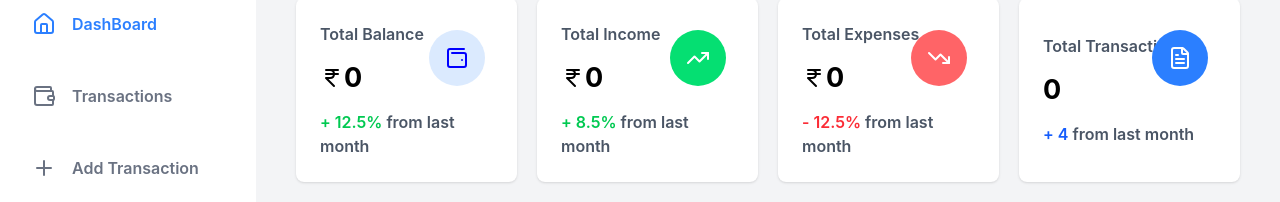
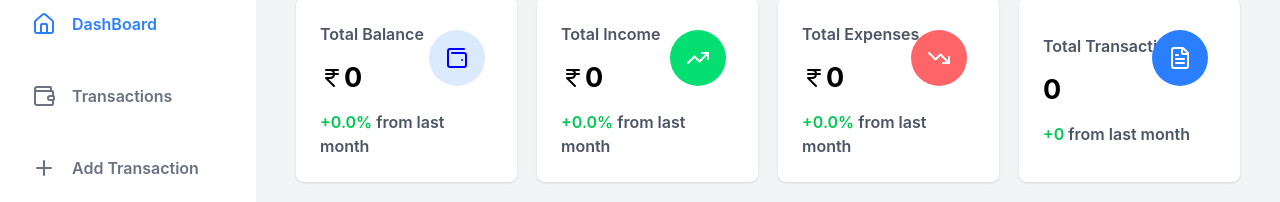
Before and after one commit to Asmit-06/Expense-Tracker, a React app in the folder frontend/: page / in a window 1280 px wide. Shown: the part 124-326 px from the top of the page. Built offline with nearby package versions, Linux system fonts and the light colour scheme; no server answers; the HTML template or start-up script is replaced by a standard one.

Commit message:
add transaction limits and enhance summary statistics in components

```diff
--- a/frontend/src/components/AddTransactionModal.jsx
+++ b/frontend/src/components/AddTransactionModal.jsx
@@ -84,6 +84,7 @@ export function AddTransactionModal({ closeModal, fetchTransactions,selectedTran
             placeholder="Amount"
             className="border p-2 rounded"
             min={1}
+            max={9999999}
             name="amount"
             value = {formData.amount}
             onChange={handleChange}
--- a/frontend/src/components/Header.jsx
+++ b/frontend/src/components/Header.jsx
@@ -1,12 +1,12 @@
 import { Plus } from "lucide-react";
-export function Header({toggleModal}) {
+export function Header({toggleModal,handleAddTransaction}) {
   return (
     <div className="flex items-center justify-between">
       <h1 className="text-3xl font-bold">Dashboard</h1>
       <button className="bg-[#4B5CEE]  text-gray-100 px-6 py-4 rounded-[10px] cursor-pointer">
         <div className="flex gap-2">
           <Plus className="size-6" strokeWidth={2} />
-          <p className="text-[17px]" onClick={toggleModal} >Add Transaction</p>
+          <p className="text-[17px]" onClick={handleAddTransaction} >Add Transaction</p>
         </div>
       </button>
     </div>
--- a/frontend/src/components/Sidebar.jsx
+++ b/frontend/src/components/Sidebar.jsx
@@ -9,7 +9,7 @@ import {
 } from "lucide-react";
 
 import { useState } from "react";
-export function Sidebar({toggleModal,balance}) {
+export function Sidebar({toggleModal,balance,handleAddTransaction}) {
   const [active, setActive] = useState(0);
   const handleActive = (index) => {
 
@@ -55,7 +55,7 @@ export function Sidebar({toggleModal,balance}) {
           }
           onClick={()=>handleActive(2)}>
           <Plus className=" size-6 " strokeWidth={2} />
-          <h2 className="text-[16px]" onClick={toggleModal}>Add Transaction</h2>
+          <h2 className="text-[16px]" onClick={handleAddTransaction}>Add Transaction</h2>
         </div>
         <div className={
             active ===3
--- a/frontend/src/components/StatCard.jsx
+++ b/frontend/src/components/StatCard.jsx
@@ -1,5 +1,5 @@
 import { IndianRupee, Wallet2, TrendingUp, TrendingDown ,FileText} from "lucide-react";
-export function StatCard({income, expense, balance,totalNoOfTransactions}) {
+export function StatCard({income, expense, balance,totalNoOfTransactions,monthlyIncomePercentage,monthlyExpensePercentage,monthlyBalancePercentage,transactionDiff}) {
   return (
     <>
       <div className="stat-card  bg-white shadow-sm  rounded-lg p-6 flex  gap-4 items-center relative">
@@ -13,8 +13,10 @@ export function StatCard({income, expense, balance,totalNoOfTransactions}) {
           </div>
 
           <p className="font-semibold text-gray-600">
-            <span className="text-green-500 font-semibold">+ 12.5% </span> from
-            last month{" "}
+            <span className={`font-semibold ${monthlyBalancePercentage >=0 ? "text-green-500":"text-red-500"}`}>
+            {monthlyBalancePercentage >= 0 ? "+" : "-"}
+            {Math.abs(monthlyBalancePercentage).toFixed(1)}%
+             </span> from last month{" "}
           </p>
         </div>
         <div className="bg-blue-100 p-4 rounded-4xl absolute right-8 top-8">
@@ -32,8 +34,10 @@ export function StatCard({income, expense, balance,totalNoOfTransactions}) {
           </div>
 
           <p className="font-semibold text-gray-600">
-            <span className="text-green-500 font-semibold">+ 8.5% </span> from
-            last month{" "}
+            <span className={`font-semibold ${monthlyIncomePercentage >=0 ? "text-green-500":"text-red-500"}`}>
+            {monthlyIncomePercentage >= 0 ? "+" : "-"}
+            {Math.abs(monthlyIncomePercentage).toFixed(1)}%
+             </span> from last month{" "}
           </p>
         </div>
         <div className="bg-green-400 p-4 rounded-4xl absolute right-8 top-8">
@@ -50,9 +54,12 @@ export function StatCard({income, expense, balance,totalNoOfTransactions}) {
             <p className="text-[27px] font-bold "> {expense} </p>
           </div>
 
+
           <p className="font-semibold text-gray-600">
-            <span className="text-red-500 font-semibold">- 12.5% </span> from
-            last month{" "}
+            <span className={`font-semibold ${monthlyExpensePercentage >=0 ? "text-green-500":"text-red-500"}`}>
+            {monthlyExpensePercentage >= 0 ? "+" : "-"}
+            {Math.abs(monthlyExpensePercentage).toFixed(1)}%
+             </span> from last month{" "}
           </p>
         </div>
         <div className="bg-red-400 p-4 rounded-4xl absolute right-8 top-8">
@@ -69,9 +76,12 @@ export function StatCard({income, expense, balance,totalNoOfTransactions}) {
             <p className="text-[27px] font-bold ">{totalNoOfTransactions}</p>
           </div>
 
+
           <p className="font-semibold text-gray-600">
-            <span className="text-blue-600 font-semibold">+ 4 </span> from
-            last month{" "}
+            <span className={`font-semibold ${transactionDiff >=0 ? "text-green-500":"text-red-500"}`}>
+            {transactionDiff >= 0 ? "+" : "-"}
+            {Math.abs(transactionDiff)}
+             </span> from last month{" "}
           </p>
         </div>
         <div className="bg-blue-500 p-4 rounded-4xl absolute right-8 top-8">
--- a/frontend/src/components/Summary.jsx
+++ b/frontend/src/components/Summary.jsx
@@ -1,8 +1,8 @@
 import { StatCard } from "./StatCard"
-export function Summary({income,expense,balance,totalNoOfTransactions}) {
+export function Summary({income,expense,balance,totalNoOfTransactions,monthlyIncomePercentage,monthlyExpensePercentage,monthlyBalancePercentage,transactionDiff}) {
   return(
     <div className="grid grid-cols-1 md:grid-cols-2 xl:grid-cols-4 gap-5 mt-8">
-      <StatCard income={income} expense={expense} balance={balance} totalNoOfTransactions={totalNoOfTransactions} />
+      <StatCard income={income} expense={expense} balance={balance} totalNoOfTransactions={totalNoOfTransactions} monthlyIncomePercentage={monthlyIncomePercentage} monthlyExpensePercentage={monthlyExpensePercentage} monthlyBalancePercentage={monthlyBalancePercentage} transactionDiff={transactionDiff} />
     </div>
   )
 }
--- a/frontend/src/pages/DashBoard.jsx
+++ b/frontend/src/pages/DashBoard.jsx
@@ -3,107 +3,344 @@ import { Header } from "../components/Header";
 import { Summary } from "../components/Summary";
 import { TransactionTable } from "../components/TransactionTable";
 import { AddTransactionModal } from "../components/AddTransactionModal";
-import { useEffect,useState } from "react";
+import { useEffect, useState } from "react";
 import axios from "axios";
 import toast from "react-hot-toast";
-export function DashBoard(){
 
-  const[selectedTransaction,setSelectedTransaction] = useState(null);
-  const handleEdit = (transaction)=>{
+export function DashBoard() {
+  const [selectedTransaction, setSelectedTransaction] = useState(null);
+
+  const handleEdit = (transaction) => {
     setSelectedTransaction(transaction);
-    toggleModal();
-  }
+    setisOpen(true);
+  };
 
-  //all transactions
+  // all transactions
   const [transactions, setTransactions] = useState([]);
 
-    const fetchTransactions = async()=>{
-      try{
-        const res = await axios.get("http://localhost:3000/api/transactions");
+  const fetchTransactions = async () => {
+    try {
+      const res = await axios.get(
+        "http://localhost:3000/api/transactions"
+      );
 
-        setTransactions(res.data.data);
+      setTransactions(res.data.data);
+    } catch (err) {
+      console.log("Error fetching transactions", err);
+    }
+  };
 
+  const [isOpen, setisOpen] = useState(false);
 
-      }
-      catch(err){
-        console.log("Error fetching transactions", err);
+  const toggleModal = () => {
+    setisOpen(!isOpen);
+  };
+
+  const closeModal = () => {
+    setisOpen(false);
+    setSelectedTransaction(null);
+  };
+
+  const handleAddTransaction = () => {
+    setSelectedTransaction(null);
+    setisOpen(true);
+  };
+
+  const deleteTransaction = async (id) => {
+    if (
+      !window.confirm(
+        "Are you sure you want to delete this transaction?"
+      )
+    )
+      return;
+
+    try {
+      await axios.delete(
+        `http://localhost:3000/api/transactions/${id}`
+      );
+
+      fetchTransactions();
+
+      toast.success("Transaction deleted successfully");
+    } catch (err) {
+      console.log("Error deleting transaction", err);
+    }
+  };
+
+  // ---------- TOTAL INCOME ----------
+  const totalIncome = () => {
+    return transactions.reduce((acc, transaction) => {
+      if (transaction.type === "income") {
+        return acc + transaction.amount;
       }
 
+      return acc;
+    }, 0);
+  };
 
+  // ---------- TOTAL EXPENSE ----------
+  const totalExpense = () => {
+    return transactions.reduce((acc, transaction) => {
+      if (transaction.type === "expense") {
+        return acc + transaction.amount;
+      }
+
+      return acc;
+    }, 0);
+  };
+
+  // ---------- TOTAL TRANSACTIONS ----------
+  const totalTransactions = () => {
+    return transactions.length;
+  };
+
+  // ---------- CURRENT MONTH INCOME ----------
+  const currentMonthIncome = () => {
+    const currentMonth = new Date().getMonth();
+    const currentYear = new Date().getFullYear();
+
+    return transactions.reduce((acc, transaction) => {
+      const transactionDate = new Date(transaction.date);
+
+      if (
+        transaction.type === "income" &&
+        transactionDate.getMonth() === currentMonth &&
+        transactionDate.getFullYear() === currentYear
+      ) {
+        return acc + transaction.amount;
+      }
+
+      return acc;
+    }, 0);
+  };
+
+  // ---------- PREVIOUS MONTH INCOME ----------
+  const previousMonthIncome = () => {
+    let previousMonth = new Date().getMonth() - 1;
+    let lastYear = new Date().getFullYear();
+
+    if (previousMonth < 0) {
+      previousMonth = 11;
+      lastYear = lastYear - 1;
     }
 
-    const[isOpen,setisOpen] = useState(false);
-    const toggleModal = ()=>{
-      setisOpen(!isOpen);
-    }
-    const closeModal = ()=>{
-      setisOpen(false);
+    return transactions.reduce((acc, transaction) => {
+      const transactionDate = new Date(transaction.date);
+
+      if (
+        transaction.type === "income" &&
+        transactionDate.getMonth() === previousMonth &&
+        transactionDate.getFullYear() === lastYear
+      ) {
+        return acc + transaction.amount;
+      }
+
+      return acc;
+    }, 0);
+  };
+
+  // ---------- INCOME PERCENTAGE ----------
+  const currentMonthPercentage = () => {
+    const currentIncome = currentMonthIncome();
+    const previousIncome = previousMonthIncome();
+
+    if (previousIncome === 0) {
+      return currentIncome === 0 ? 0 : 100;
     }
 
-    const deleteTransaction = async(id)=>{
-      if(!window.confirm("Are you sure you want to delete this transaction?"))return;
-      try{
-        await axios.delete(`http://localhost:3000/api/transactions/${id}`);
-        fetchTransactions();
-        toast.success("Transaction deleted successfully");
+    return Number(
+      (
+        ((currentIncome - previousIncome) / previousIncome) *
+        100
+      ).toFixed(2)
+    );
+  };
 
-      }catch(err){
-        console.log("Error deleting transaction", err);
+  // ---------- CURRENT MONTH EXPENSE ----------
+  const currentMonthExpense = () => {
+    const currentMonth = new Date().getMonth();
+    const currentYear = new Date().getFullYear();
 
+    return transactions.reduce((acc, transaction) => {
+      const transactionDate = new Date(transaction.date);
+
+      if (
+        transaction.type === "expense" &&
+        transactionDate.getMonth() === currentMonth &&
+        transactionDate.getFullYear() === currentYear
+      ) {
+        return acc + transaction.amount;
       }
 
+      return acc;
+    }, 0);
+  };
+
+  // ---------- PREVIOUS MONTH EXPENSE ----------
+  const previousMonthExpense = () => {
+    let previousMonth = new Date().getMonth() - 1;
+    let lastYear = new Date().getFullYear();
+
+    if (previousMonth < 0) {
+      previousMonth = 11;
+      lastYear = lastYear - 1;
     }
 
-    //calculate summary
+    return transactions.reduce((acc, transaction) => {
+      const transactionDate = new Date(transaction.date);
 
-    const totalIncome = ()=>{
-      return transactions.reduce((acc,transaction)=>{
-        if(transaction.type === "income"){
-          return acc + transaction.amount;
-        }else{
-          return acc;
-        }
-      },0)
+      if (
+        transaction.type === "expense" &&
+        transactionDate.getMonth() === previousMonth &&
+        transactionDate.getFullYear() === lastYear
+      ) {
+        return acc + transaction.amount;
+      }
 
+      return acc;
+    }, 0);
+  };
+
+  // ---------- EXPENSE PERCENTAGE ----------
+  const currentMonthExpensePercentage = () => {
+    const currentExpense = currentMonthExpense();
+    const previousExpense = previousMonthExpense();
+
+    if (previousExpense === 0) {
+      return currentExpense === 0 ? 0 : 100;
     }
 
-    const totalExpense = ()=>{
-      return transactions.reduce((acc,transaction)=>{
-        if(transaction.type === "expense"){
-          return acc + transaction.amount;
+    return Number(
+      (
+        ((currentExpense - previousExpense) / previousExpense) *
+        100
+      ).toFixed(2)
+    );
+  };
 
+  // ---------- BALANCE ----------
+  const currentMonthBalance =
+    currentMonthIncome() - currentMonthExpense();
 
-        }
-        else{
-          return acc;
-        }
-      },0)
+  const previousMonthBalance =
+    previousMonthIncome() - previousMonthExpense();
+
+  // ---------- BALANCE PERCENTAGE ----------
+  const currentMonthBalancePercentage = () => {
+    if (previousMonthBalance === 0) {
+      return currentMonthBalance === 0 ? 0 : 100;
     }
 
-    const totalTransactions =()=>{
-      return transactions.length;
+    return Number(
+      (
+        ((currentMonthBalance - previousMonthBalance) /
+          Math.abs(previousMonthBalance)) *
+        100
+      ).toFixed(2)
+    );
+  };
+
+  // ---------- TOTAL TRANSACTIONS ----------
+  const currentMonthTransactions = () => {
+    const currentMonth = new Date().getMonth();
+    const currentYear = new Date().getFullYear();
+
+    return transactions.filter((transaction)=>{
+      const transactionDate = new Date(transaction.date);
+
+      return(
+        transactionDate.getMonth() === currentMonth &&
+        transactionDate.getFullYear() === currentYear
+      )
+    }).length
+  }
+  const previousMonthTransactions = () => {
+    let previousMonth = new Date().getMonth() - 1;
+    let lastYear = new Date().getFullYear();
+
+    if (previousMonth < 0) {
+      previousMonth = 11;
+      lastYear = lastYear - 1;
     }
 
-    const income = totalIncome();
-    const expense = totalExpense();
-    const totalNoOfTransactions = totalTransactions();
+    return transactions.filter((transaction)=>{
+      const transactionDate = new Date(transaction.date);
 
+      return(
+        transactionDate.getMonth() === previousMonth &&
+        transactionDate.getFullYear() === lastYear
+      )
+    }).length
+  }
+  // ---------- TRANSACTIONS AMOUNT -------- //
+  const currentMonthTotalTransactions = currentMonthTransactions();
+  const previousMonthTotalTransactions = previousMonthTransactions();
 
-    useEffect(()=>{
-      fetchTransactions();
+  // ---------- FINAL VALUES ----------
+  const income = totalIncome();
 
-    },[])
+  const expense = totalExpense();
+
+  const totalNoOfTransactions = totalTransactions();
+
+  const monthlyIncomePercentage =
+    currentMonthPercentage();
+
+  const monthlyExpensePercentage =
+    currentMonthExpensePercentage();
+
+  const monthlyBalancePercentage =
+    currentMonthBalancePercentage();
+
+  const transactionDiff = currentMonthTotalTransactions - previousMonthTotalTransactions;
+  useEffect(() => {
+    fetchTransactions();
+  }, []);
 
   return (
     <div className="app-layout flex min-h-screen ">
-      <Sidebar toggleModal={toggleModal} balance={income-expense}/>
+      <Sidebar
+        handleAddTransaction={handleAddTransaction}
+        balance={income - expense}
+      />
+
       <main className="flex-1 bg-gray-100 py-8 px-10">
-        <Header  toggleModal={toggleModal}/>
-        <Summary income={income} expense={expense} balance={income-expense} totalNoOfTransactions={totalNoOfTransactions} />
-        <TransactionTable transactions={transactions} fetchTransactions={fetchTransactions} deleteTransaction={deleteTransaction} handleEdit={handleEdit}/>
-        {isOpen && <AddTransactionModal closeModal={closeModal} fetchTransactions={fetchTransactions} selectedTransaction={selectedTransaction}/>}
+        <Header
+          handleAddTransaction={handleAddTransaction}
+        />
+
+        <Summary
+          income={income}
+          expense={expense}
+          balance={income - expense}
+          totalNoOfTransactions={totalNoOfTransactions}
+          monthlyIncomePercentage={
+            monthlyIncomePercentage
+          }
+          monthlyExpensePercentage={
+            monthlyExpensePercentage
+          }
+          monthlyBalancePercentage={
+            monthlyBalancePercentage
+          }
+            transactionDiff={transactionDiff}
+        />
+
+        <TransactionTable
+          transactions={transactions}
+          fetchTransactions={fetchTransactions}
+          deleteTransaction={deleteTransaction}
+          handleEdit={handleEdit}
+        />
+
+        {isOpen && (
+          <AddTransactionModal
+            closeModal={closeModal}
+            fetchTransactions={fetchTransactions}
+            selectedTransaction={selectedTransaction}
+          />
+        )}
       </main>
-
     </div>
   );
 }
```
